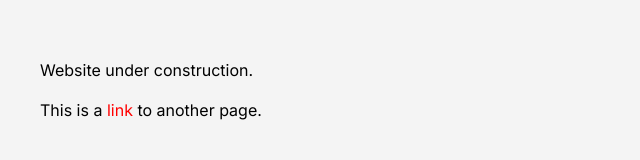
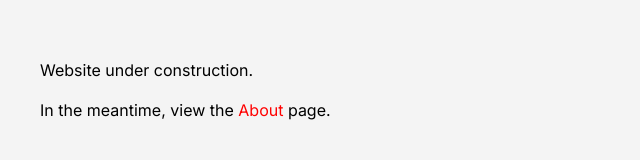
Before and after one commit to kyle-strachan/kylestrachan-site, a plain HTML site: page index.html in a window 1280 px wide. Shown: the whole page, without its empty margins (0-640 px from the left). Drawn offline with Linux system fonts and the light colour scheme.

Commit message:
Career lab submission v3

```diff
--- a/index.html
+++ b/index.html
@@ -14,6 +14,6 @@
   </head>
   <body>
     <p>Website under construction.</p>
-    <p>This is a <a href="/test.html">link</a> to another page.</p>
+    <p>In the meantime, view the <a href="/about.html">About</a> page.</p>
   </body>
 </html>
```
